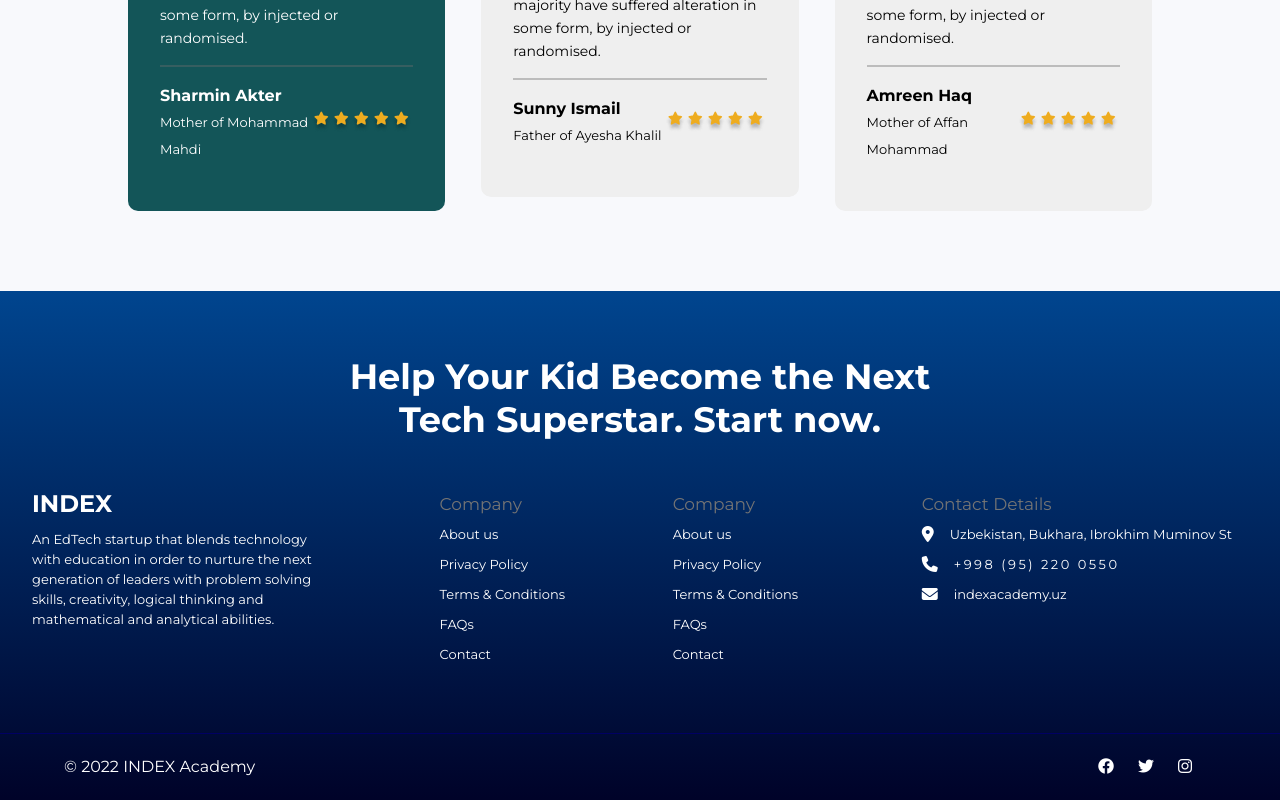
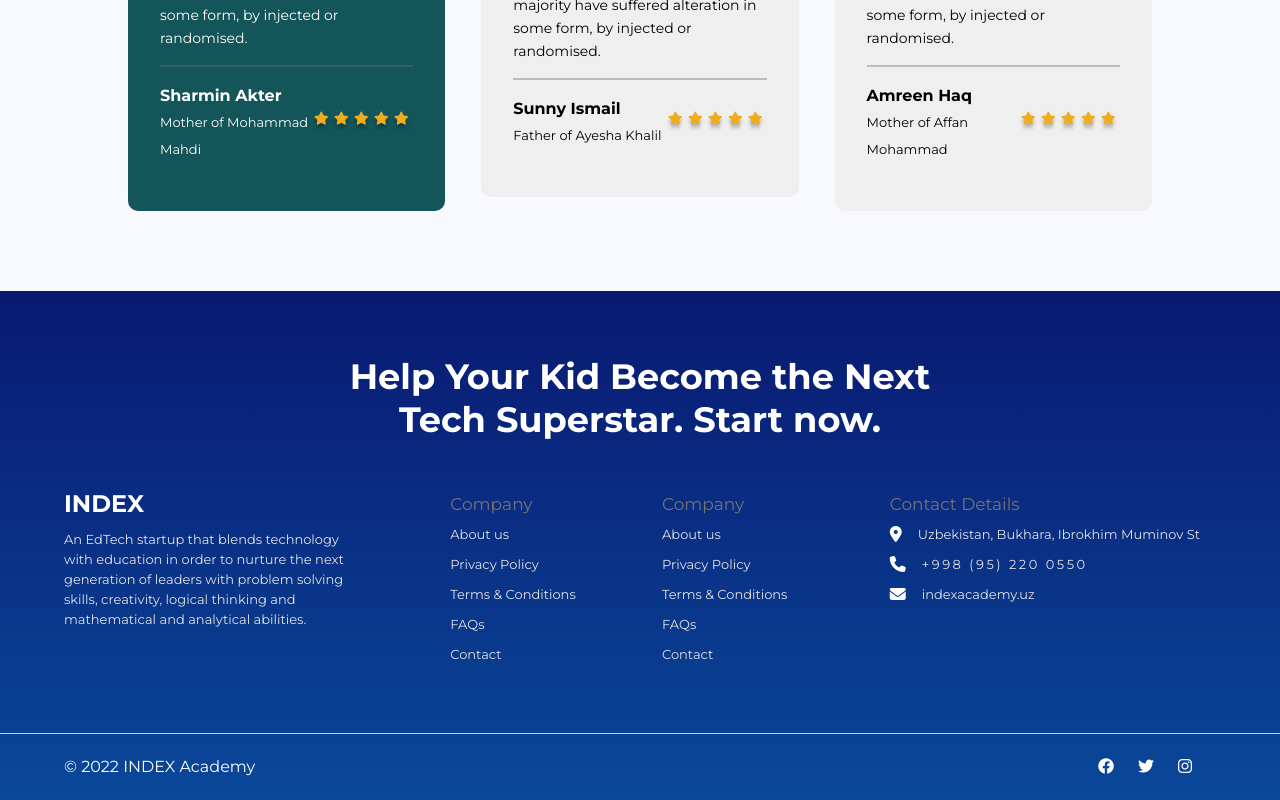
Before and after one commit to BakhromSadullaev/index, a React (Create React App) app: page / in a window 1280 px wide. Shown: the part 4050-4850 px from the top of the page. Built offline with nearby package versions, Linux system fonts and the light colour scheme.

Commit message:
refactor: background changed

```diff
--- a/src/App/components/Footer/Footer.module.scss
+++ b/src/App/components/Footer/Footer.module.scss
@@ -1,20 +1,35 @@
 @import "../../styles/index.scss";
-@import url('https://fonts.googleapis.com/css2?family=Roboto&display=swap');
+@import url("https://fonts.googleapis.com/css2?family=Roboto&display=swap");
 
 .wrapper {
-        background: hsla(236, 100%, 8%, 1);
-        background: linear-gradient(90deg, hsla(236, 100%, 8%, 1) 0%, hsla(211, 100%, 28%, 1) 100%);
-        background: -moz-linear-gradient(90deg, hsla(236, 100%, 8%, 1) 0%, hsla(211, 100%, 28%, 1) 100%);
-        background: -webkit-linear-gradient(90deg, hsla(236, 100%, 8%, 1) 0%, hsla(211, 100%, 28%, 1) 100%);
+  background: hsla(214, 92%, 47%, 1);
+
+  background: linear-gradient(
+    90deg,
+    rgb(10, 71, 150) 0%,
+    hsla(231, 85%, 24%, 1) 100%
+  );
+
+  background: -moz-linear-gradient(
+    90deg,
+    rgb(7, 76, 167) 0%,
+    hsla(231, 85%, 24%, 1) 100%
+  );
+
+  background: -webkit-linear-gradient(
+    90deg,
+    rgb(10, 72, 153) 0%,
+    hsla(231, 85%, 24%, 1) 100%
+  );
   color: white;
-        font-family: 'Roboto', sans-serif;
+  font-family: "Roboto", sans-serif;
 
-        ul{
+  ul {
     list-style: none;
   }
 
   .container {
-            width: 95%;
+    width: 90%;
     margin: auto;
     padding: 4rem 0;
 
@@ -38,7 +53,6 @@
     line-height: 30px;
     flex-wrap: wrap;
 
-
     h3 {
       color: rgb(116, 116, 116);
       font-size: 17px;
@@ -49,6 +63,11 @@
     p {
       font-size: 13px;
       cursor: pointer;
+      color: rgb(226, 226, 226);
+
+      &:hover {
+        color: white;
+      }
     }
 
     @include screenMax1000 {
@@ -57,7 +76,8 @@
       text-align: center;
       gap: 1rem;
 
-                .ul1, .ul2 {
+      .ul1,
+      .ul2 {
         padding: 0.5rem;
       }
     }
@@ -66,7 +86,7 @@
       width: 300px;
       color: white;
       @include screenMax1000 {
-                        padding:2rem 10px;
+        padding: 2rem 10px;
       }
 
       p {
@@ -105,8 +125,8 @@
   }
 
   .footerLine {
-            height: 0.5px;
-            background-color: rgb(0, 0, 99);
+    height: 0.1px;
+    background-color: rgb(202, 202, 255);
   }
 
   footer {
@@ -120,8 +140,8 @@
       margin: auto;
     }
 
-            .iconWrapper  {
-                i{
+    .iconWrapper {
+      i {
         margin-right: 1.5rem;
         cursor: pointer;
         transition: 0.5s all;
```
Lines whose indentation alone changed are shown as unchanged.
